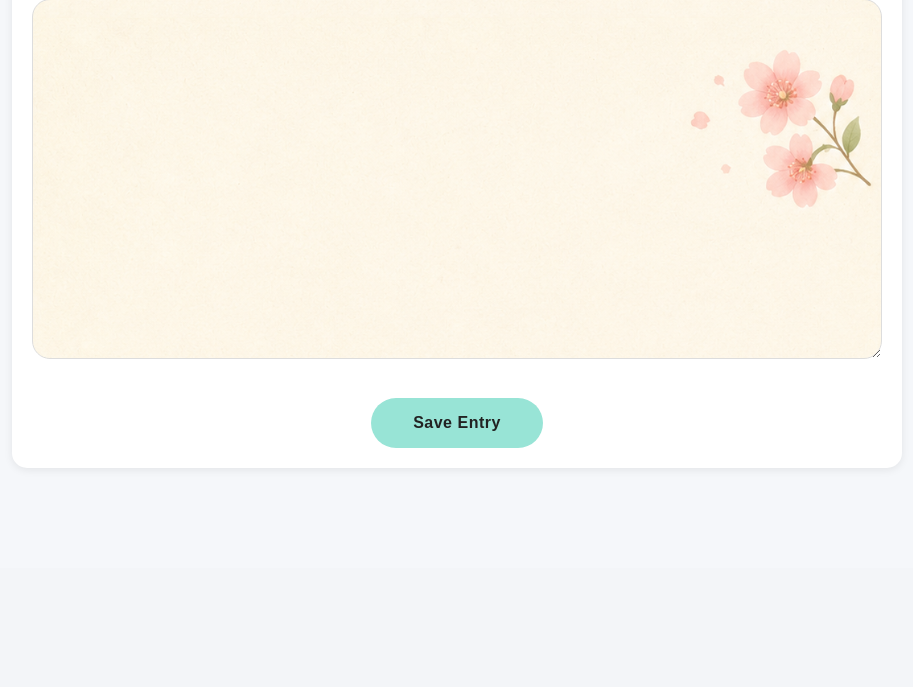
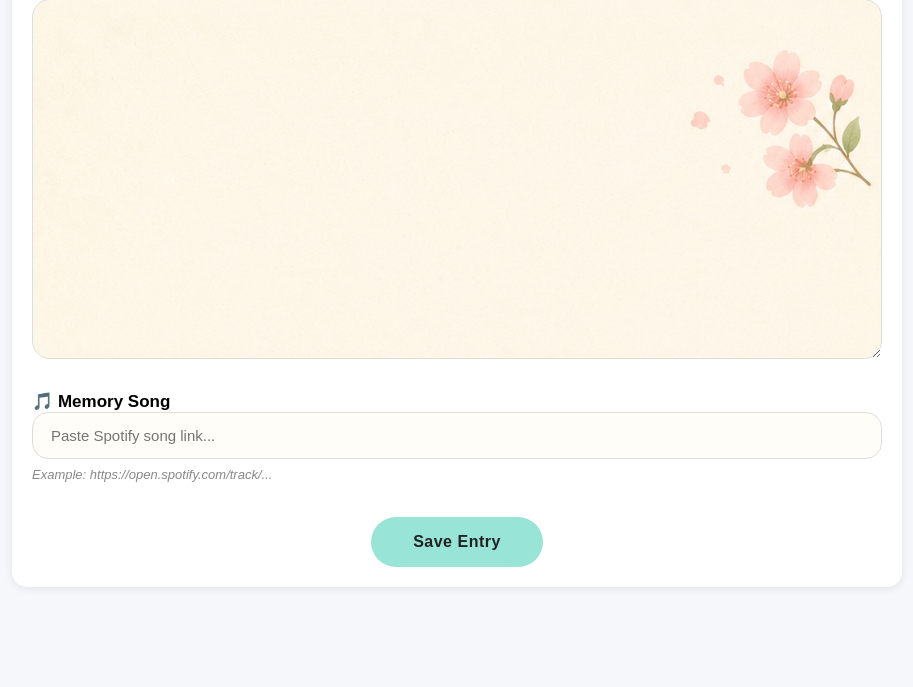
Before and after one commit to saha-tithi/Dear_Diary, a Django app: page /new/ in a window 1280 px wide. Shown: the part 1963-2650 px from the top of the page, without its empty margins (183-1096 px from the left). Before the commit the page ends 2411 px from the top, so only its background shows below. Run offline with Django 5.2, Linux system fonts and the light colour scheme.

Commit message:
added spotify music section

```diff
--- a/journal/forms.py
+++ b/journal/forms.py
@@ -4,4 +4,4 @@ from .models import journalEntry
 class JournalEntryForm(forms.ModelForm):
     class Meta:
         model = journalEntry
-        fields = ['title','mood', 'content','gratitude', 'tomorrow_goal','notes']
+        fields = ['title','mood', 'content','gratitude', 'tomorrow_goal','notes','memory_song']
--- a/journal/models.py
+++ b/journal/models.py
@@ -24,6 +24,7 @@ class journalEntry(models.Model):
     created_at=models.DateTimeField(auto_now_add=True)
     updated_at=models.DateTimeField(auto_now=True)
     mood=models.CharField(max_length=20,choices=MOOD_CHOICES,default='neutral')
+    memory_song = models.URLField(blank=True,null=True)
 
     def __str__(self):
             return self.title
--- a/journal/static/css/style.css
+++ b/journal/static/css/style.css
@@ -853,3 +871,47 @@ h2{
     border:1px solid #f1e4c3;
 
 }
+
+.song-help{
+
+    display:block;
+
+    margin-top:8px;
+
+    color:#888;
+
+    font-size:13px;
+
+    font-style:italic;
+
+}
+
+#memory_song{
+
+    width:100%;
+
+    padding:14px 18px;
+
+    border:1px solid #ddd;
+
+    border-radius:16px;
+
+    background:#fffdf8;
+
+    font-size:15px;
+
+    box-sizing:border-box;
+
+    transition:.25s;
+
+}
+
+#memory_song:focus{
+
+    outline:none;
+
+    border-color:#98e4d6;
+
+    box-shadow:0 0 12px rgba(152,228,214,.25);
+
+}
--- a/journal/templates/create_entry.html
+++ b/journal/templates/create_entry.html
@@ -86,6 +86,22 @@
             {{ form.notes }}
 
         </div>
+        <div class="journal-block">
+            <label for="memory_song">
+        🎵 Memory Song
+            </label>
+            <input
+        type="url"
+        id="memory_song"
+        name="memory_song"
+        placeholder="Paste Spotify song link...">
+         <small class="song-help">
+        Example:
+        https://open.spotify.com/track/...
+         </small>
+
+
+        </div>
 
         <button class="save-btn" type="submit">
 
--- a/journal/views.py
+++ b/journal/views.py
@@ -50,6 +50,7 @@ def edit_entry(request, id):
         entry.gratitude = request.POST.get('gratitude')
         entry.tomorrow_goal = request.POST.get('tomorrow_goal')
         entry.notes = request.POST.get('notes')
+        entry.memory_song = request.POST.get('memory_song')
         entry.mood = request.POST.get('mood')
         entry.save()
         return redirect('entry_list')
@@ -94,10 +95,35 @@ def log_out(request):
         logout(request)
     return redirect('login')
 
-def entry_detail(request,id):
-    entry=get_object_or_404(journalEntry,id=id,user=request.user)
-    return render(request,'entry_detail.html',{'entry':entry})
+@login_required
+def entry_detail(request, id):
 
+    entry = get_object_or_404(
+        journalEntry,
+        id=id,
+        user=request.user
+    )
+
+    spotify_embed_url = None
+
+    if entry.memory_song:
+
+        spotify_embed_url = entry.memory_song.replace(
+            "open.spotify.com/track/",
+            "open.spotify.com/embed/track/"
+        )
+
+        # Remove any query parameters like ?si=...
+        spotify_embed_url = spotify_embed_url.split("?")[0]
+
+    return render(
+        request,
+        "entry_detail.html",
+        {
+            "entry": entry,
+            "spotify_embed_url": spotify_embed_url
+        }
+    )
 @login_required
 def toggle_favorite(request,id):
     entry=get_object_or_404(journalEntry,id=id,user=request.user)
```
Also changed, not shown: other parts of journal/static/css/style.css (+26 -8 lines), journal/templates/edit_entry.html (+21 -0 lines), journal/templates/entry_detail.html (+21 -0 lines), journal/migrations/0008_journalentry_memory_song_alter_journalentry_mood.py (added).
